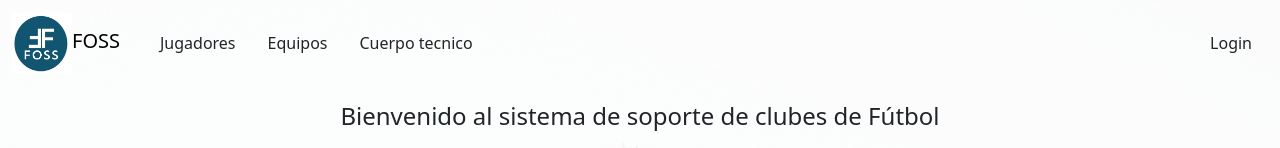
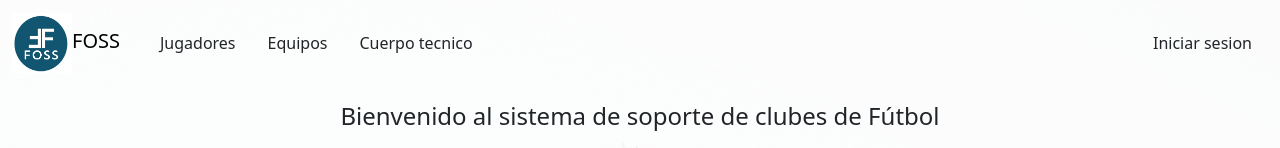
Before and after one commit to dgsi-lab-gl6-2324/FOSS, a React (Create React App) app in the folder frontend/: page / in a window 1280 px wide. Shown: the top 148 px of the page. Built offline with nearby package versions, Linux system fonts and the light colour scheme.

Commit message:
navegacion iniciar sesion

```diff
--- a/frontend/src/App.js
+++ b/frontend/src/App.js
@@ -12,13 +12,14 @@ import Login from "./components/Login";
 import FormNewPlayer from "./components/FormNewPlayer";
 import FormNewTeam from "./components/FormNewTeam";
 import FormNewStaff from "./components/FormNewStaff";
+import {UserContextProvider} from "./context/UserContext";
 
 function App() {
-
   const [selectedPlayer, setSelectedPlayer] = useState(null);
   const [selectedTeam, setSelectedTeam] = useState(null);
 
   return (
+    <UserContextProvider>
       <Router>
         <div className="App">
           <Header />
@@ -45,6 +46,7 @@ function App() {
           </Routes>
         </div>
       </Router>
+    </UserContextProvider>
   );
 }
 
--- a/frontend/src/components/Header.js
+++ b/frontend/src/components/Header.js
@@ -12,9 +12,11 @@ import {
   NavbarText,
 } from "reactstrap";
 
+import useUser from "../hooks/useUser";
+
 function Header() {
   const [isOpen, setIsOpen] = useState(false);
-  const isLogged = true;
+  const  {isLogged, login } = useUser();
   const toggle = () => setIsOpen(!isOpen);
 
   return (
@@ -66,18 +68,18 @@ function Header() {
             {isLogged ? (
               <NavLink
                 tag={Link}
-                to="/login"
+                to="/logout"
                 className="text-decoration-none text-dark"
               >
-                Login
+                Cerrar sesion
               </NavLink>
             ) : (
               <NavLink
                 tag={Link}
-                to="/logout"
+                to="/login"
                 className="text-decoration-none text-dark"
               >
-                Logout
+                Iniciar sesion
               </NavLink>
             )}
           </NavbarText>
--- /dev/null
+++ b/frontend/src/context/UserContext.js
@@ -0,0 +1,14 @@
+//contexto usuario
+import React, { useState, createContext } from "react";
+
+export const Context = createContext();
+
+export const UserContextProvider = ({ children }) => {
+  const [jwt, setJwt] = useState(null);
+
+  return (
+    <Context.Provider value={{ jwt, setJwt }}>
+      {children}
+    </Context.Provider>
+  );
+};
--- /dev/null
+++ b/frontend/src/hooks/useUser.js
@@ -0,0 +1,15 @@
+import { useCallback, useContext } from "react";
+import {Context} from "../context/UserContext";
+
+export default function useUser() {
+  const { jwt, setJwt } = useContext(Context);
+
+  const login = useCallback(() => {
+    setJwt("token");
+  }, [setJwt]);
+
+  return {
+    isLogged: Boolean(jwt),
+    login,
+  };
+}
```
Lines whose indentation alone changed are shown as unchanged.
